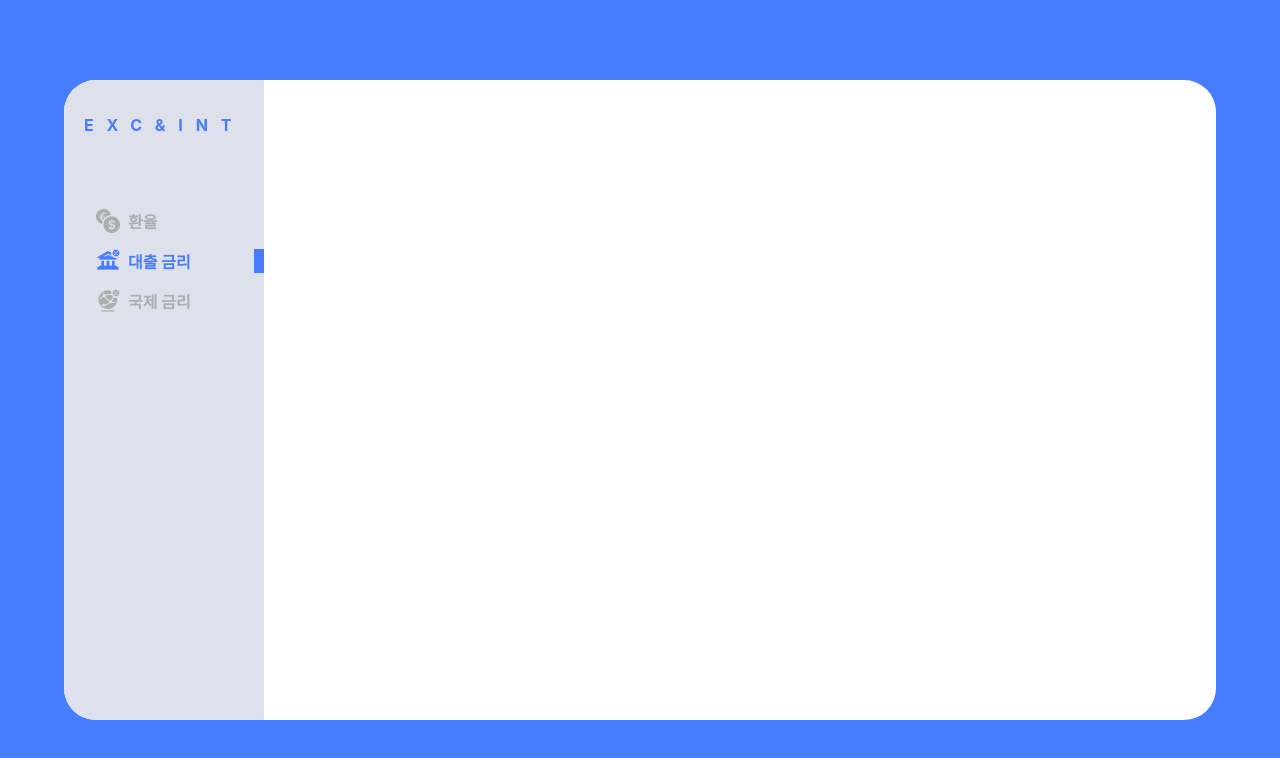
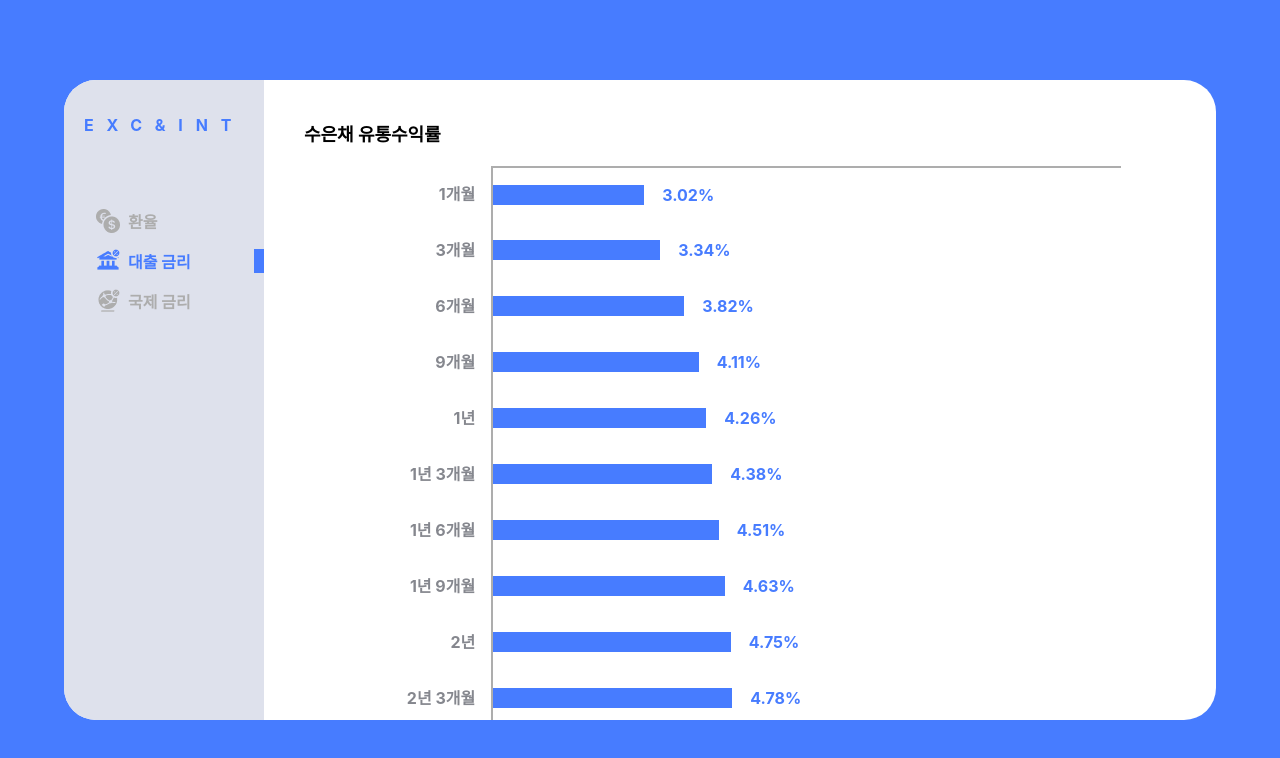
Before and after one commit to nsunf/exc-int, a React (Create React App) app in the folder client/: page /interest in a window 1280 px wide. Shown: the top 758 px of the page. Built offline with nearby package versions, Linux system fonts and the light colour scheme.

Commit message:
Feat : add interest page

```diff
--- /dev/null
+++ b/client/src/components/BarGraph.tsx
@@ -0,0 +1,98 @@
+import styled from "styled-components";
+import { useState, useEffect } from "react";
+
+const BarBlock = styled.div`
+  display: flex;
+  height: 56px;
+  line-height: 56px;
+
+  &:first-child>div:nth-child(2) {
+    border-top: 2px solid ${({ theme }) => theme.color.gray1};
+  }
+`;
+
+const Label = styled.div`
+  flex-grow: 0;
+  width: 100px;
+  padding: 0 16px;
+
+  color: ${({ theme }) => theme.color.gray2};
+
+  font-weight: bold;
+  text-align: right;
+`;
+
+const Wrap = styled.div`
+  flex-grow: 1;
+  border-left: 2px solid ${({ theme }) => theme.color.gray1};
+
+  display: flex;
+  align-items: center;
+`;
+
+const Box = styled.div<{ animationStart: boolean, width: number }>`
+  width: 0px;
+  height: 20px;
+  background: ${({ theme }) => theme.color.main};
+
+  transition: 2s;
+
+  ${({ animationStart, width }) => animationStart ? `
+    width: ${width}px;
+  ` : ''}
+`;
+const ValueLabel = styled.div`
+  padding: 0 18px;
+  color: ${({ theme }) => theme.color.main};
+  font-weight: bold;
+`
+
+interface BarProps {
+  interest: Interest;
+}
+
+function Bar({ interest }: BarProps) {
+  const [animationStart, setAnimationStart] = useState(false);
+
+  useEffect(() => {
+    const timer = setTimeout(() => {
+      setAnimationStart(true);
+    }, 1000);
+    return () => {
+      clearTimeout(timer);
+    }
+  }, [])
+
+  return (
+    <BarBlock>
+      <Label>
+        <span>{interest.sfln_intrc_nm.slice(10)}</span>
+      </Label>
+      <Wrap>
+        <Box animationStart={animationStart} width={Number(interest.int_r) * 50}></Box>
+        <ValueLabel>{interest.int_r}%</ValueLabel>
+      </Wrap>
+    </BarBlock>
+  )
+}
+
+
+const BarGraphBlock = styled.div`
+  box-sizing: border-box;
+  width: 80%;
+  margin: 0 auto;
+`;
+
+interface BarGraphProps {
+  data: Interest[];
+}
+
+function BarGraph({ data }: BarGraphProps) {
+  return (
+    <BarGraphBlock>
+      {data.map(interest => <Bar key={interest.sfln_intrc_nm} interest={interest} />)}
+    </BarGraphBlock>
+  )
+}
+
+export default BarGraph;
--- a/client/src/components/Body.tsx
+++ b/client/src/components/Body.tsx
@@ -6,6 +6,7 @@ import styled from "styled-components";
 
 import ExchangeContainer from "../containers/ExchangeContainer";
 import ExchangeDetailContainer from "../containers/ExchangeDetailContainer";
+import InterestContainer from "../containers/InterestContainer";
 
 const BodyBlock = styled(TransitionGroup)`
   flex-grow: 1;
@@ -39,7 +40,7 @@ function Body() {
           <Routes>
             <Route path="/*" element={<ExchangeContainer />} />
             <Route path="/exchange/:unit" element={<ExchangeDetailContainer />} />
-            <Route path="/interest" element={<></>} />
+            <Route path="/interest" element={<InterestContainer />} />
             <Route path="/international" element={<></>} />
           </Routes>
         </TransitionWrapper>
--- /dev/null
+++ b/client/src/containers/InterestContainer.tsx
@@ -0,0 +1,13 @@
+import InterestPresenter from "../presenters/InterestPresenter";
+import { useAppSelector } from "../redux/hooks";
+
+function InterestContainer() {
+  const interestData = useAppSelector(state => state.interest.data);
+  return (
+    <InterestPresenter
+      data={interestData}
+    />
+  )
+}
+
+export default InterestContainer;
--- /dev/null
+++ b/client/src/dummyData/interest.json
@@ -0,0 +1,207 @@
+[
+  {
+    "result": 1,
+    "sfln_intrc_nm": "수은채 유통수익률 1개월",
+    "int_r": "3.02"
+  },
+  {
+    "result": 1,
+    "sfln_intrc_nm": "수은채 유통수익률 3개월",
+    "int_r": "3.34"
+  },
+  {
+    "result": 1,
+    "sfln_intrc_nm": "수은채 유통수익률 6개월",
+    "int_r": "3.82"
+  },
+  {
+    "result": 1,
+    "sfln_intrc_nm": "수은채 유통수익률 9개월",
+    "int_r": "4.11"
+  },
+  {
+    "result": 1,
+    "sfln_intrc_nm": "수은채 유통수익률 1년",
+    "int_r": "4.26"
+  },
+  {
+    "result": 1,
+    "sfln_intrc_nm": "수은채 유통수익률 1년 3개월",
+    "int_r": "4.38"
+  },
+  {
+    "result": 1,
+    "sfln_intrc_nm": "수은채 유통수익률 1년 6개월",
+    "int_r": "4.51"
+  },
+  {
+    "result": 1,
+    "sfln_intrc_nm": "수은채 유통수익률 1년 9개월",
+    "int_r": "4.63"
+  },
+  {
+    "result": 1,
+    "sfln_intrc_nm": "수은채 유통수익률 2년",
+    "int_r": "4.75"
+  },
+  {
+    "result": 1,
+    "sfln_intrc_nm": "수은채 유통수익률 2년 3개월",
+    "int_r": "4.78"
+  },
+  {
+    "result": 1,
+    "sfln_intrc_nm": "수은채 유통수익률 2년 6개월",
+    "int_r": "4.81"
+  },
+  {
+    "result": 1,
+    "sfln_intrc_nm": "수은채 유통수익률 2년 9개월",
+    "int_r": "4.83"
+  },
+  {
+    "result": 1,
+    "sfln_intrc_nm": "수은채 유통수익률 3년",
+    "int_r": "4.86"
+  },
+  {
+    "result": 1,
+    "sfln_intrc_nm": "수은채 유통수익률 3년 3개월",
+    "int_r": "4.87"
+  },
+  {
+    "result": 1,
+    "sfln_intrc_nm": "수은채 유통수익률 3년 6개월",
+    "int_r": "4.88"
+  },
+  {
+    "result": 1,
+    "sfln_intrc_nm": "수은채 유통수익률 3년 9개월",
+    "int_r": "4.89"
+  },
+  {
+    "result": 1,
+    "sfln_intrc_nm": "수은채 유통수익률 4년",
+    "int_r": "4.9"
+  },
+  {
+    "result": 1,
+    "sfln_intrc_nm": "수은채 유통수익률 4년 3개월",
+    "int_r": "4.89"
+  },
+  {
+    "result": 1,
+    "sfln_intrc_nm": "수은채 유통수익률 4년 6개월",
+    "int_r": "4.88"
+  },
+  {
+    "result": 1,
+    "sfln_intrc_nm": "수은채 유통수익률 4년 9개월",
+    "int_r": "4.87"
+  },
+  {
+    "result": 1,
+    "sfln_intrc_nm": "수은채 유통수익률 5년",
+    "int_r": "4.86"
+  },
+  {
+    "result": 1,
+    "sfln_intrc_nm": "수은채 유통수익률 5년 3개월",
+    "int_r": "4.85"
+  },
+  {
+    "result": 1,
+    "sfln_intrc_nm": "수은채 유통수익률 5년 6개월",
+    "int_r": "4.84"
+  },
+  {
+    "result": 1,
+    "sfln_intrc_nm": "수은채 유통수익률 5년 9개월",
+    "int_r": "4.83"
+  },
+  {
+    "result": 1,
+    "sfln_intrc_nm": "수은채 유통수익률 6년",
+    "int_r": "4.83"
+  },
+  {
+    "result": 1,
+    "sfln_intrc_nm": "수은채 유통수익률 6년 3개월",
+    "int_r": "4.82"
+  },
+  {
+    "result": 1,
+    "sfln_intrc_nm": "수은채 유통수익률 6년 6개월",
+    "int_r": "4.81"
+  },
+  {
+    "result": 1,
+    "sfln_intrc_nm": "수은채 유통수익률 6년 9개월",
+    "int_r": "4.8"
+  },
+  {
+    "result": 1,
+    "sfln_intrc_nm": "수은채 유통수익률 7년",
+    "int_r": "4.79"
+  },
+  {
+    "result": 1,
+    "sfln_intrc_nm": "수은채 유통수익률 7년 3개월",
+    "int_r": "4.78"
+  },
+  {
+    "result": 1,
+    "sfln_intrc_nm": "수은채 유통수익률 7년 6개월",
+    "int_r": "4.77"
+  },
+  {
+    "result": 1,
+    "sfln_intrc_nm": "수은채 유통수익률 7년 9개월",
+    "int_r": "4.76"
+  },
+  {
+    "result": 1,
+    "sfln_intrc_nm": "수은채 유통수익률 8년",
+    "int_r": "4.75"
+  },
+  {
+    "result": 1,
+    "sfln_intrc_nm": "수은채 유통수익률 8년 3개월",
+    "int_r": "4.74"
+  },
+  {
+    "result": 1,
+    "sfln_intrc_nm": "수은채 유통수익률 8년 6개월",
+    "int_r": "4.73"
+  },
+  {
+    "result": 1,
+    "sfln_intrc_nm": "수은채 유통수익률 8년 9개월",
+    "int_r": "4.72"
+  },
+  {
+    "result": 1,
+    "sfln_intrc_nm": "수은채 유통수익률 9년",
+    "int_r": "4.71"
+  },
+  {
+    "result": 1,
+    "sfln_intrc_nm": "수은채 유통수익률 9년 3개월",
+    "int_r": "4.7"
+  },
+  {
+    "result": 1,
+    "sfln_intrc_nm": "수은채 유통수익률 9년 6개월",
+    "int_r": "4.69"
+  },
+  {
+    "result": 1,
+    "sfln_intrc_nm": "수은채 유통수익률 9년 9개월",
+    "int_r": "4.68"
+  },
+  {
+    "result": 1,
+    "sfln_intrc_nm": "수은채 유통수익률 10년",
+    "int_r": "4.67"
+  }
+]
--- a/client/src/global.d.ts
+++ b/client/src/global.d.ts
@@ -17,3 +17,9 @@ interface ExchangeDetail {
 }
 
 type GraphMode = 'Year'|'Month'|'Week';
+
+interface Interest {
+  result: number;
+  sfln_intrc_nm: string;
+  int_r: string;
+}
--- /dev/null
+++ b/client/src/presenters/InterestPresenter.tsx
@@ -0,0 +1,33 @@
+import styled from "styled-components";
+import BarGraph from "../components/BarGraph";
+
+const InterestPresenterBlock = styled.div`
+  box-sizing: border-box;
+
+  height: 100%;
+  overflow-y: auto;
+`;
+
+const Title = styled.div`
+  margin: 40px;
+  margin-bottom: 20px;
+  h2 {
+    font-size: 18px;
+    font-weight: bold;
+  }
+`;
+
+interface InterestPresenterProps {
+  data: Interest[];
+}
+
+function InterestPresenter({ data }: InterestPresenterProps) {
+  return (
+    <InterestPresenterBlock>
+      <Title><h2>수은채 유통수익률</h2></Title>
+      <BarGraph data={data} />
+    </InterestPresenterBlock>
+  )
+}
+
+export default InterestPresenter;
--- /dev/null
+++ b/client/src/redux/interestSlice.ts
@@ -0,0 +1,24 @@
+import { createSlice } from "@reduxjs/toolkit";
+
+import dummyData from "../dummyData/interest.json";
+
+interface InterestState {
+  data: Interest[];
+}
+
+const initialState: InterestState = {
+  data: [...dummyData]
+};
+
+const interestSlice = createSlice({
+  name: 'interest',
+  initialState,
+  reducers: {
+
+  }
+});
+
+export const { } = interestSlice.actions;
+
+export { interestSlice };
+export default interestSlice.reducer;
--- a/client/src/redux/store.ts
+++ b/client/src/redux/store.ts
@@ -1,9 +1,11 @@
 import { configureStore } from "@reduxjs/toolkit";
 import exchangeReducer from "./exchangeSlice";
+import interestReducer from "./interestSlice";
 
 const store = configureStore({
   reducer: {
-    exchange: exchangeReducer
+    exchange: exchangeReducer,
+    interest: interestReducer
   }
 });
 
```
